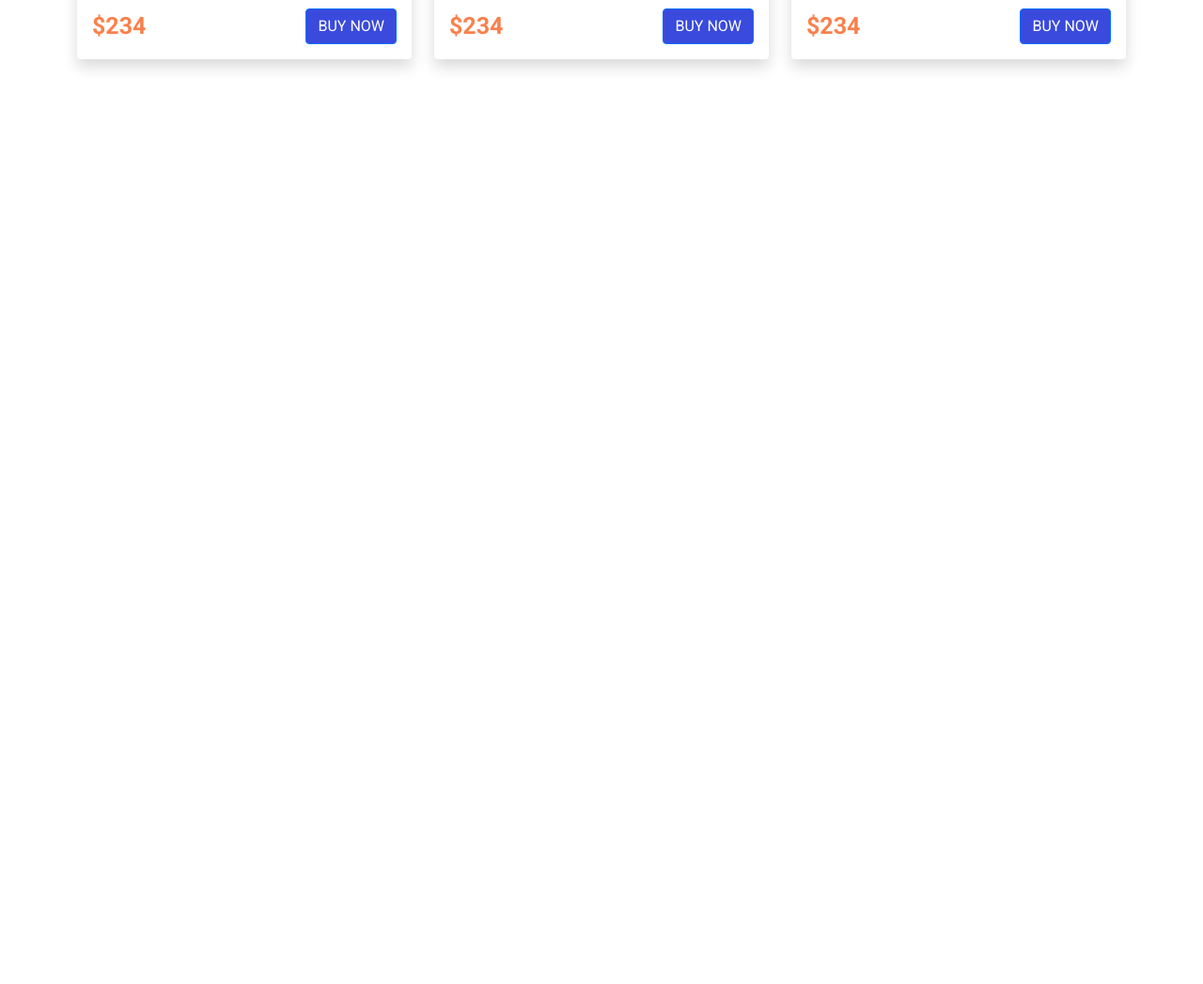
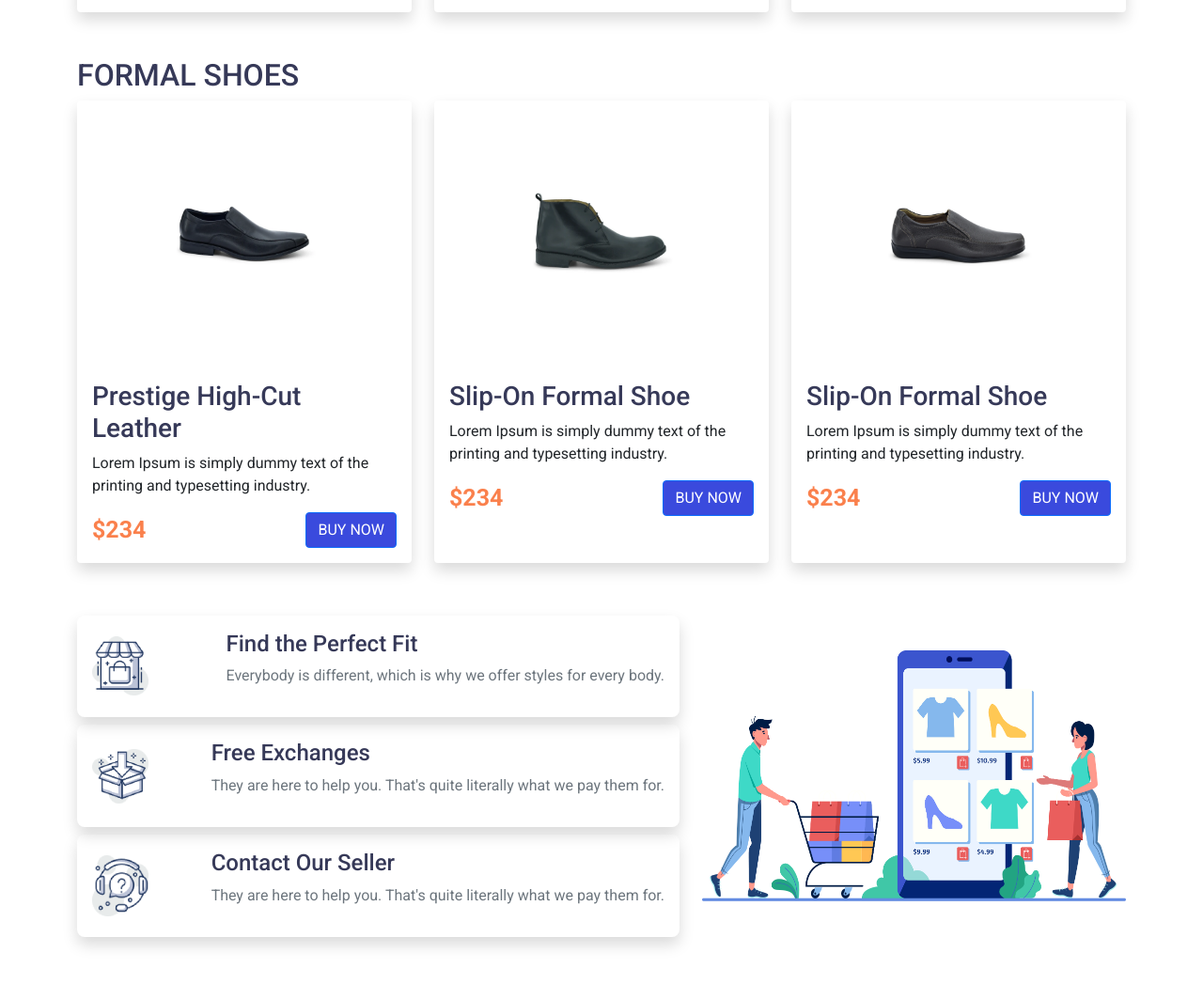
Before and after one commit to Zihad07/shoe-panda-ecommerce, a plain HTML site: page index.html in a window 1280 px wide. Shown: the part 539-1586 px from the top of the page at 94% size. Before the commit the page ends 800 px from the top, so only its background shows below. Drawn offline with Linux system fonts and the light colour scheme.

Commit message:
working wiht Formal and service section.

```diff
--- a/assets/css/custom-style.css
+++ b/assets/css/custom-style.css
@@ -13,13 +13,20 @@ h6 {
     color: #363958;
 }
 
+p {
+    /* line-height: 1.3em; */
+}
+
 .orange {
     color: #FA804C;
 }
 
 .light-gray {
     background-color: #F1F1F1 !important;
-    height: 300px;
+}
+
+.shoes-img {
+    height: 250px;
 }
 
 .custom-btn {
@@ -39,13 +46,37 @@ a {
 
 /* casual-shoes section */
 
-.casual-shoes img {
+.casual-shoes img,
+.formal-shoes img {
     text-align: center;
-    width: 80%;
+    width: 200px;
     padding: 15px 20px;
     transition: .5s ease-in-out;
 }
 
-.casual-shoe-card img:hover {
+.casual-shoe-card img:hover,
+.formal-shoe-card img:hover {
     transform: scale(1.1);
 }
+
+
+/* Service section */
+
+.service-card img {
+    width: 60px;
+    margin-right: 20px;
+}
+
+.service-card {
+    border-radius: 8px !important;
+    padding: 1em;
+}
+
+
+/* Responsive For mobile*/
+
+@media (max-width: 768px) {
+    .service-card img {
+        margin-right: 30px;
+    }
+}
--- a/index.html
+++ b/index.html
@@ -18,10 +18,10 @@
 
     <main class="container">
         <section class="casual-shoes mt-5">
-            <h2>CASUAL SHOES</h2>
+            <h2>FORMAL SHOES</h2>
             <div class="row row-cols-1 row-cols-md-3 g-4">
                 <div class="col">
-                    <div class="card casual-shoe-card h-100 border-0 shadow">
+                    <div class="card formal-shoe-card h-100 border-0 shadow">
                         <div class="shoes-img d-flex justify-content-center align-items-center light-gray m-3 rounded">
                             <img src="./Photos/casual-show-1.png" class="card-img-top" alt="">
                         </div>
@@ -37,7 +37,7 @@
                     </div>
                 </div>
                 <div class="col">
-                    <div class="card casual-shoe-card h-100 border-0 shadow">
+                    <div class="card formal-shoe-card h-100 border-0 shadow">
                         <div class="shoes-img d-flex justify-content-center align-items-center light-gray m-3 rounded">
                             <img src="./Photos/casual-show-2.png" class="card-img-top" alt="...">
 
@@ -53,7 +53,7 @@
                     </div>
                 </div>
                 <div class="col">
-                    <div class="card casual-shoe-card h-100 border-0 shadow">
+                    <div class="card formal-shoe-card h-100 border-0 shadow">
                         <div class="shoes-img d-flex justify-content-center align-items-center light-gray m-3 rounded">
                             <img src="./Photos/casual-show-3.png" class="card-img-top" alt="...">
                         </div>
@@ -69,6 +69,96 @@
                 </div>
             </div>
         </section>
+        <section class="formal-shoes mt-5">
+            <h2>FORMAL SHOES</h2>
+            <div class="row row-cols-1 row-cols-md-3 g-4">
+                <div class="col">
+                    <div class="card casual-shoe-card h-100 border-0 shadow">
+                        <div class="shoes-img d-flex justify-content-center align-items-center m-3 rounded">
+                            <img src="./Photos/formal-shoe-1.png" class="card-img-top" alt="">
+                        </div>
+                        <div class="card-body">
+                            <h3 class="card-title">Prestige High-Cut Leather</h3>
+                            <p class="card-text">Lorem Ipsum is simply dummy text of the printing and typesetting industry.</p>
+                            <div class="d-flex justify-content-between align-items-center">
+                                <span class="price orange">$234</span>
+                                <a href="#" class="btn btn-primary custom-btn">BUY NOW</a>
+                            </div>
+                        </div>
+
+                    </div>
+                </div>
+                <div class="col">
+                    <div class="card casual-shoe-card h-100 border-0 shadow">
+                        <div class="shoes-img d-flex justify-content-center align-items-center m-3 rounded">
+                            <img src="./Photos/formal-shoe-2.png" class="card-img-top" alt="...">
+
+                        </div>
+                        <div class="card-body">
+                            <h3 class="card-title">Slip-On Formal Shoe</h3>
+                            <p class="card-text">Lorem Ipsum is simply dummy text of the printing and typesetting industry.</p>
+                            <div class="d-flex justify-content-between align-items-center">
+                                <span class="price orange">$234</span>
+                                <a href="#" class="btn btn-primary custom-btn">BUY NOW</a>
+                            </div>
+                        </div>
+                    </div>
+                </div>
+                <div class="col">
+                    <div class="card casual-shoe-card h-100 border-0 shadow">
+                        <div class="shoes-img d-flex justify-content-center align-items-center m-3 rounded">
+                            <img src="./Photos/formal-shoe-3.png" class="card-img-top" alt="...">
+                        </div>
+                        <div class="card-body">
+                            <h3 class="card-title">Slip-On Formal Shoe</h3>
+                            <p class="card-text">Lorem Ipsum is simply dummy text of the printing and typesetting industry.</p>
+                            <div class="d-flex justify-content-between align-items-center">
+                                <span class="price orange">$234</span>
+                                <a href="#" class="btn btn-primary custom-btn">BUY NOW</a>
+                            </div>
+                        </div>
+                    </div>
+                </div>
+            </div>
+        </section>
+
+        <section class="services my-5">
+            <div class="row align-items-center">
+                <div class="col-md-7">
+                    <div class="service-card  shadow rounded my-2 d-flex justify-content-between align-items-center">
+                        <div class="">
+                            <img src="./Logo_Icon/home_icon.png" alt="">
+                        </div>
+                        <div class="card-info ">
+                            <h4>Find the Perfect Fit</h4>
+                            <p class="text-muted">Everybody is different, which is why we offer styles for every body.</p>
+                        </div>
+                    </div>
+
+                    <div class="service-card  shadow rounded my-2 d-flex justify-content-between align-items-center">
+                        <div class="icon ">
+                            <img src="./Logo_Icon/box_icon.png" alt="">
+                        </div>
+                        <div class="card-info">
+                            <h4>Free Exchanges</h4>
+                            <p class="text-muted">They are here to help you. That's quite literally what we pay them for.</p>
+                        </div>
+                    </div>
+                    <div class="service-card  shadow rounded my-2 d-flex justify-content-between align-items-center">
+                        <div class="icon">
+                            <img src="./Logo_Icon/headphone_icon.png" alt="">
+                        </div>
+                        <div class="card-info">
+                            <h4>Contact Our Seller</h4>
+                            <p class="text-muted">They are here to help you. That's quite literally what we pay them for.</p>
+                        </div>
+                    </div>
+                </div>
+                <div class="col-md-5 pt-3 pt-md-0">
+                    <img src="./Logo_Icon/pyament_img.png" alt="" class="img-fluid">
+                </div>
+            </div>
+        </section>
     </main>
 
     <!-- Bootstarp js -->
```
Also changed, not shown: Logo_Icon/Group 33102.png (renamed from Logo, Icon/Group 33102.png), Logo_Icon/Logo.png (renamed from Logo, Icon/Logo.png), Logo_Icon/box_icon.png (renamed from Logo, Icon/image 13.png), Logo_Icon/headphone_icon.png (renamed from Logo, Icon/image 14.png), Logo_Icon/home_icon.png (renamed from Logo, Icon/image 12.png), Logo_Icon/pyament_img.png (renamed from Logo, Icon/XMLID 1.png), Logo_Icon/shopping-cart 1.png (renamed from Logo, Icon/shopping-cart 1.png).
